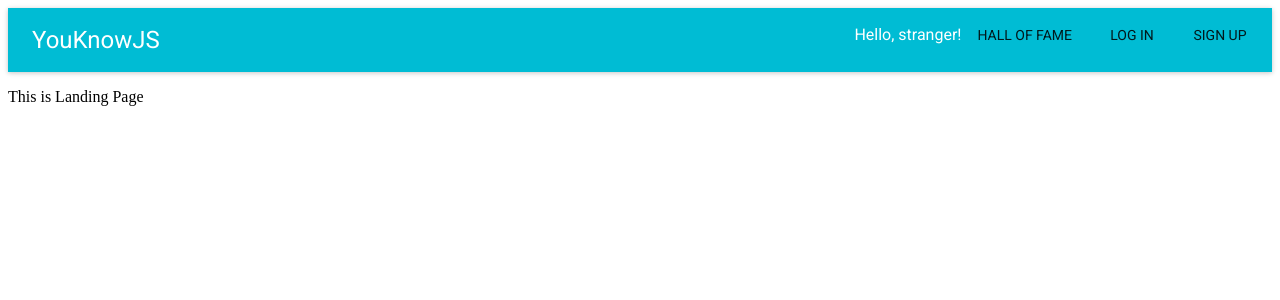
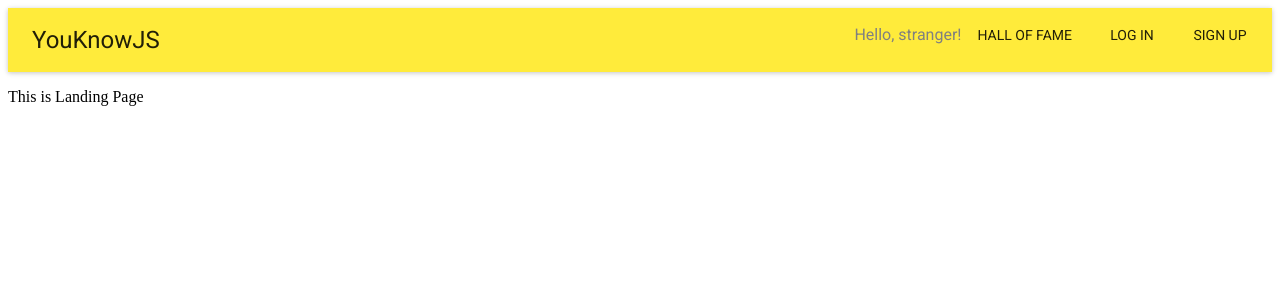
Before and after one commit to gminovska/YouKnowJS, a React app: page / in a window 1280 px wide. Shown: the top 300 px of the page. Built offline with nearby package versions, Linux system fonts and the light colour scheme; what react-tap-event-plugin would draw is missing.

Commit message:
Material-ui theme customization

```diff
--- a/src/components/App.jsx
+++ b/src/components/App.jsx
@@ -1,5 +1,7 @@
 import React from 'react';
 import MuiThemeProvider from 'material-ui/styles/MuiThemeProvider';
+import getMuiTheme from 'material-ui/styles/getMuiTheme';
+import {yellow500, darkBlack} from 'material-ui/styles/colors';
 import injectTapEventPlugin from 'react-tap-event-plugin';
 import {
   BrowserRouter as Router,
@@ -14,9 +16,18 @@ import Quizzes from './Quizzes';
 
 injectTapEventPlugin();
 
+const muiTheme = getMuiTheme({
+  palette: {
+    primary1Color: yellow500,
+    textColor: darkBlack,
+  },
+  appBar: {
+    textColor: darkBlack
+  },
+});
 
 const App = () => (
-  <MuiThemeProvider>
+  <MuiThemeProvider muiTheme={muiTheme}>
     <div>
       <Router>
         <div>
--- a/src/scss/nav.scss
+++ b/src/scss/nav.scss
@@ -2,5 +2,5 @@
   display:flex;
   justify-content: space-between;
   align-items: center;
-  color: #fff;
+  color: gray;
 }
```
